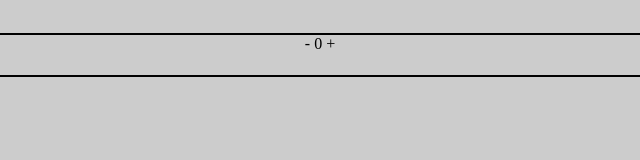
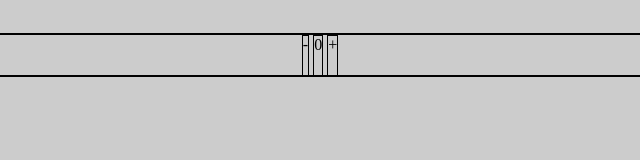
Before and after one commit to michalbe/color-variants-picker-poc, a plain HTML site: page index.html in a window 1280 px wide. Shown: the full height of the page, 322-962 px from the left. Drawn offline with Linux system fonts and the light colour scheme.

Commit message:
:flashlight: example color styles

```diff
--- a/style.css
+++ b/style.css
@@ -9,4 +9,11 @@ div.color {
   border: 2px solid #000;
   text-align: center;
   height: 40px;
+  position: relative;
 }
+
+div.color span {
+  height: 40px;
+  display: inline-block;
+  border: 1px solid #000;
+}
```
